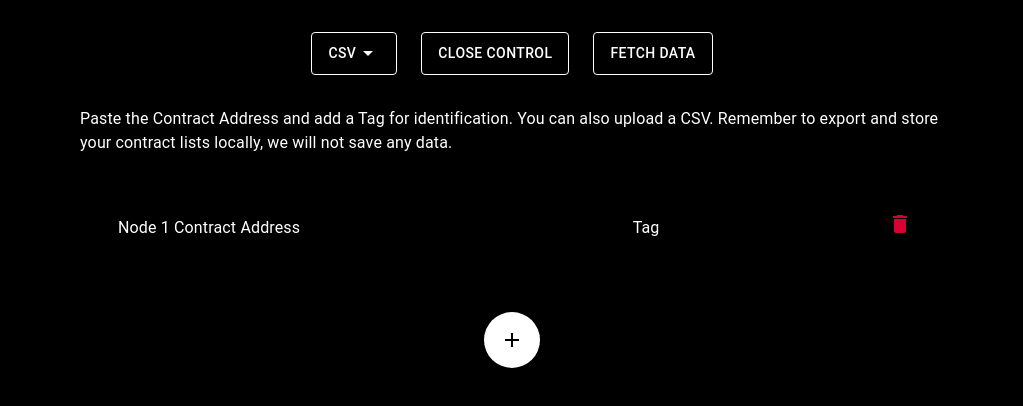
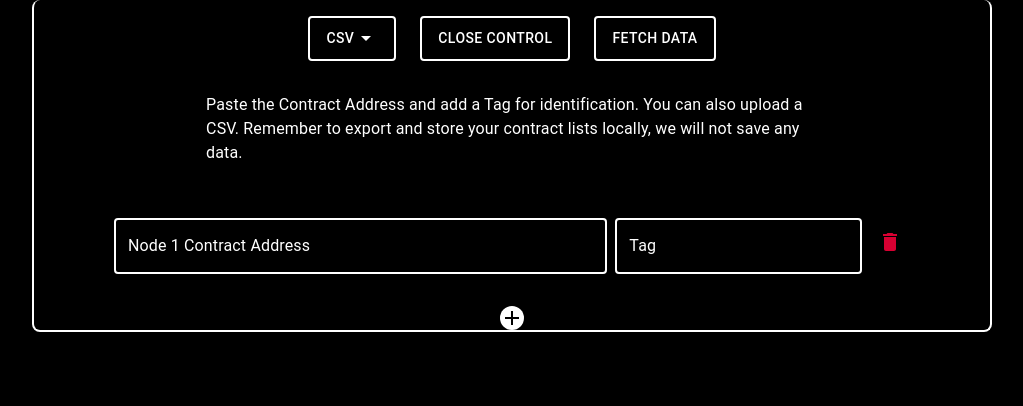
Before and after one commit to albchamo/NFT-Dashboard, a Next.js app: page / in a window 1280 px wide. Both pictures are taken after a click on the button "OPEN CONTROL". Shown: the top 406 px of the page, without its empty margins (128-1151 px from the left). Built offline with nearby package versions, Linux system fonts and the light colour scheme; no server answers; what alchemy-sdk would draw is missing.

Commit message:
MAs styling, mejoras al drawer v2

```diff
--- a/src/app/page.tsx
+++ b/src/app/page.tsx
@@ -112,12 +112,19 @@ const Dashboard = () => {
         onClose={toggleDrawer}
         PaperProps={{
           style: {
-            width: '70%',
+            width: '75%',
             margin: '0 auto',
             backgroundColor: '#000000',
             color: '#ffffff',
-            padding: '16px',
+            paddingTop: "0px",
+            paddingBottom: "0px",
+            paddingLeft: "0px",
+            paddingRight: "0px",
             borderRadius: '8px',
+            borderColor: '#fff',
+            borderLeft: '2px solid #fff',  // Add this line
+            borderRight: '2px solid #fff', // Add this line
+            borderBottom: '2px solid #fff' // Add this line
           },
         }}
       >
@@ -130,7 +137,7 @@ const Dashboard = () => {
               style={{
                 borderColor: '#fff',
                 color: '#fff',
-                borderWidth: '1px',
+                borderWidth: '2px',
                 borderStyle: 'solid',
                 padding: '8px 16px',
                 margin: '0 12px',
@@ -154,7 +161,7 @@ const Dashboard = () => {
               style={{
                 borderColor: '#fff',
                 color: '#fff',
-                borderWidth: '1px',
+                borderWidth: '2px',
                 borderStyle: 'solid',
                 padding: '8px 16px',
                 margin: '0 12px',
@@ -167,7 +174,7 @@ const Dashboard = () => {
               style={{
                 borderColor: '#fff',
                 color: '#fff',
-                borderWidth: '1px',
+                borderWidth: '2px',
                 borderStyle: 'solid',
                 padding: '8px 16px',
                 margin: '0 12px',
@@ -176,9 +183,13 @@ const Dashboard = () => {
               Fetch Data
             </Button>
           </Box>
-          <Typography variant="body1" gutterBottom style={{ marginTop: '16px' }}>
-            Paste the Contract Address and add a Tag for identification. You can also upload a CSV. Remember to export and store your contract lists locally, we will not save any data.
-          </Typography>
+          <Typography
+  variant="body1"
+  gutterBottom
+  style={{ paddingTop: '16px', paddingBottom: '32px', paddingLeft: '18%', paddingRight: '18%' }}
+>
+  Paste the Contract Address and add a Tag for identification. You can also upload a CSV. Remember to export and store your contract lists locally, we will not save any data.
+</Typography>
           <NodeForm
             nodes={nodes}
             setNodes={setNodes}
@@ -191,15 +202,15 @@ const Dashboard = () => {
         </Box>
       </Drawer>
 
-      <Box display="flex" flexDirection="row" p={3}>
-        <Box width="40%" p={2}>
+      <Box display="flex" flexDirection="row"  width="100%">
+        <Box width="25%" >
           <Chart
             analysisResults={analysisResults}
             onHoverTokenCount={handleHoverTokenCount}
             onLeaveTokenCount={handleLeaveTokenCount}
           />
         </Box>
-        <Box width="60%" p={2}>
+        <Box width="75%" >
           {!loading && analysisResults && (
             <AstroChart
               nodes={nodes}
--- a/src/components/CSVExport.tsx
+++ b/src/components/CSVExport.tsx
@@ -11,11 +11,11 @@ interface CSVExportProps {
 
 const CSVExport: React.FC<CSVExportProps> = ({ data, filename }) => {
   return (
-    <Button variant="contained" color="primary" id="csv-export-button">
-      <CSVLink data={data} filename={filename} style={{ color: 'white', textDecoration: 'none' }}>
+    <CSVLink data={data} filename={filename} style={{ color: 'white', textDecoration: 'none' }}>
+      <Button variant="contained" color="primary" id="csv-export-button">
         Export CSV
-      </CSVLink>
-    </Button>
+      </Button>
+    </CSVLink>
   );
 };
 
--- a/src/components/NodeForm.tsx
+++ b/src/components/NodeForm.tsx
@@ -40,7 +40,7 @@ const NodeForm: React.FC<NodeFormProps> = ({
     <DragDropContext onDragEnd={onDragEnd}>
       <Droppable droppableId="nodes">
         {(provided) => (
-          <div {...provided.droppableProps} ref={provided.innerRef} style={{ padding: '16px', overflowY: 'auto' }}>
+          <div {...provided.droppableProps} ref={provided.innerRef} style={{ padding: '0 40px', overflowY: 'auto' }}>
             {nodes.map((node, index) => (
               <Draggable key={index} draggableId={index.toString()} index={index}>
                 {(provided) => (
@@ -51,7 +51,7 @@ const NodeForm: React.FC<NodeFormProps> = ({
                     display="flex"
                     alignItems="center"
                     marginBottom="8px"
-                    style={{ padding: '8px', borderRadius: '4px' }}
+                    style={{ padding: '0 40px', borderRadius: '4px' }}
                   >
 <TextField
   label={`Node ${index + 1} Contract Address`}
@@ -61,10 +61,30 @@ const NodeForm: React.FC<NodeFormProps> = ({
   style={{ flex: 2 }}
   InputLabelProps={{ style: { color: '#ffffff' } }}
   InputProps={{
-                        style: { color: '#ffffff', borderColor: '#ffffff' },
-                        sx: { '& .MuiOutlinedInput-root': { borderColor: '#ffffff' } },
+    style: { color: '#ffffff' },
+    classes: {
+      notchedOutline: {
+        borderWidth: '2px',
+        borderColor: '#ffffff',
+      },
+    },
+    sx: {
+      '& .MuiOutlinedInput-notchedOutline': {
+        borderColor: '#ffffff',
+        borderWidth: '2px', // Adjust the border width here
+      },
+      '&:hover .MuiOutlinedInput-notchedOutline': {
+        borderColor: '#ffffff',
+        borderWidth: '2px', // Adjust the border width on hover
+      },
+      '&.Mui-focused .MuiOutlinedInput-notchedOutline': {
+        borderColor: '#ffffff',
+        borderWidth: '2px', // Adjust the border width when focused
+      },
+    },
   }}
 />
+
 <TextField
   label="Tag"
   value={node.tag}
@@ -73,10 +93,24 @@ const NodeForm: React.FC<NodeFormProps> = ({
   style={{ flex: 1, marginLeft: '8px' }}
   InputLabelProps={{ style: { color: '#ffffff' } }}
   InputProps={{
-                        style: { color: '#ffffff', borderColor: '#ffffff' },
-                        sx: { '& .MuiOutlinedInput-root': { borderColor: '#ffffff' } },
+    style: { color: '#ffffff' },
+    sx: {
+      '& .MuiOutlinedInput-notchedOutline': {
+        borderColor: '#ffffff',
+        borderWidth: '2px', // Adjust the border width here
+      },
+      '&:hover .MuiOutlinedInput-notchedOutline': {
+        borderColor: '#ffffff',
+        borderWidth: '2px', // Adjust the border width on hover
+      },
+      '&.Mui-focused .MuiOutlinedInput-notchedOutline': {
+        borderColor: '#ffffff',
+        borderWidth: '2px', // Adjust the border width when focused
+      },
+    },
   }}
 />
+
                     <IconButton
                       onClick={() => removeNodeField(index)}
                       aria-label="remove node"
@@ -98,7 +132,7 @@ const NodeForm: React.FC<NodeFormProps> = ({
           style={{
             backgroundColor: '#ffffff',
             color: '#000000',
-            padding: '16px',
+            padding: '0px',
             borderRadius: '50%',
             fontSize: '32px',
           }}
```
Lines whose indentation alone changed are shown as unchanged.
